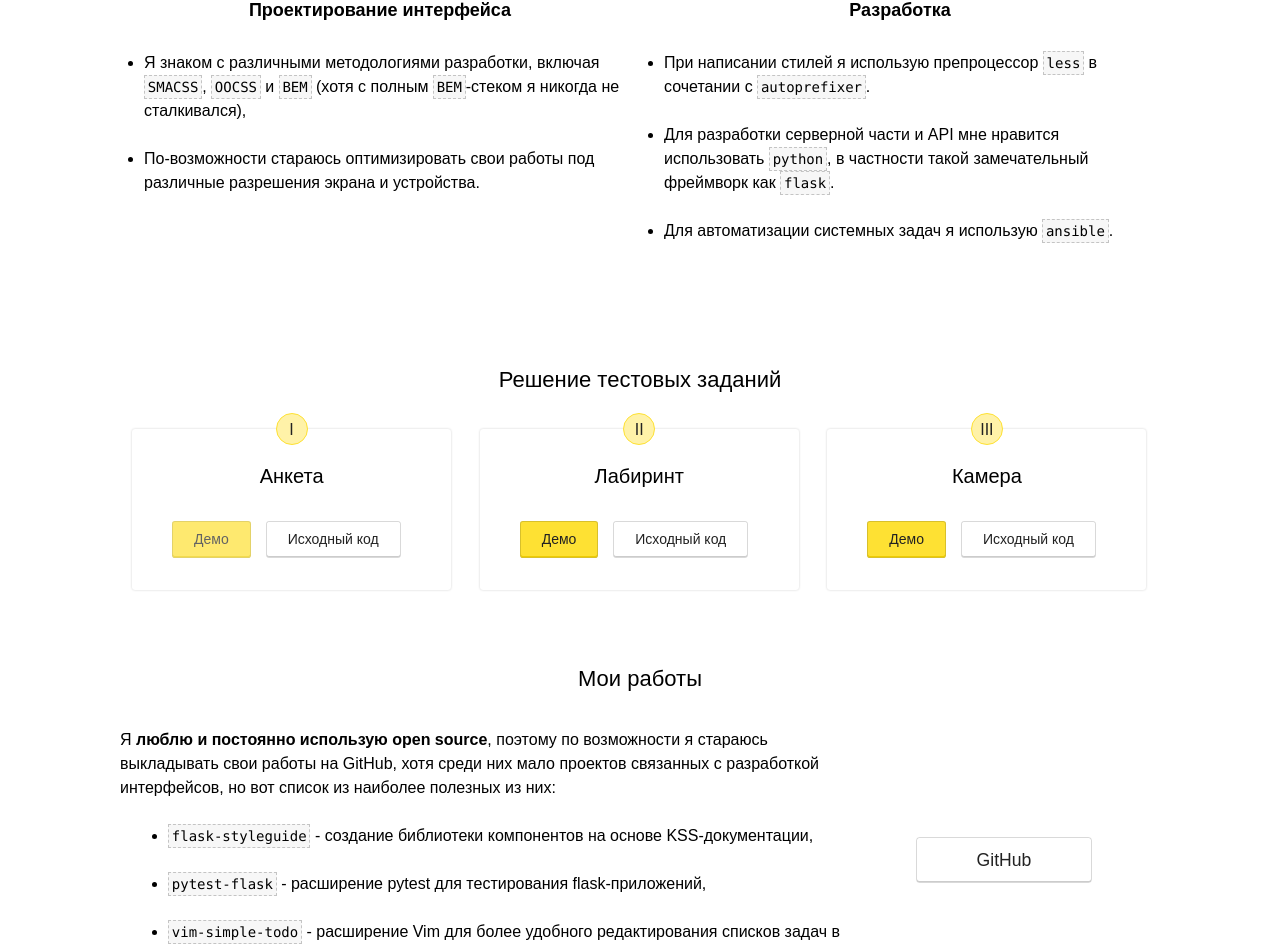
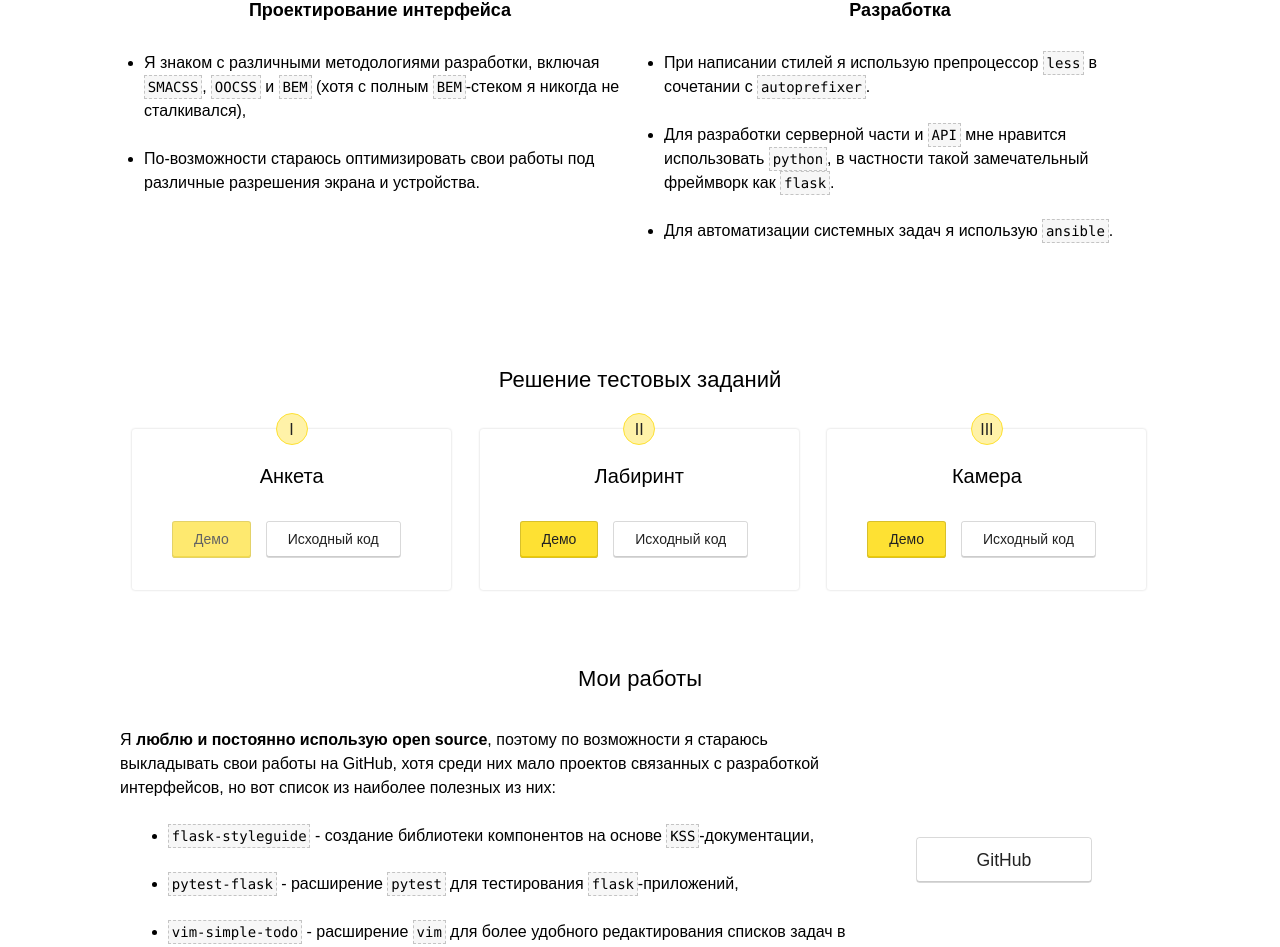
Before and after one commit to vitalk/yandex-shri-minsk-task-1, a website: page dev.html in a window 1280 px wide. Shown: the part 360-1307 px from the top of the page. Drawn offline with nearby package versions, Linux system fonts and the light colour scheme; files that its build step writes are made by us from their sources.

Commit message:
Use code tag to wrap names

```diff
--- a/dev.html
+++ b/dev.html
@@ -50,9 +50,9 @@
                   <li>При написании стилей я использую препроцессор
                       <code>less</code> в сочетании с <code>autoprefixer</code>.</li>
 
-                  <li>Для разработки серверной части и API мне нравится
-                      использовать <code>python</code>, в частности такой
-                      замечательный фреймворк как <code>flask</code>.</li>
+                  <li>Для разработки серверной части и <code>API</code> мне
+                      нравится использовать <code>python</code>, в частности
+                      такой замечательный фреймворк как <code>flask</code>.</li>
 
                   <li>Для автоматизации системных задач я использую
                       <code>ansible</code>.</li>
@@ -119,17 +119,20 @@
                      <ul class="work__list">
                        <li>
                          <a class="work__url" href="https://github.com/vitalk/flask-styleguide/">flask-styleguide</a>
-                         - создание библиотеки компонентов на основе KSS-документации,
+                         - создание библиотеки компонентов на основе
+                         <code>KSS</code>-документации,
                        </li>
 
                        <li>
                          <a class="work__url" href="https://github.com/vitalk/pytest-flask/">pytest-flask</a>
-                         - расширение pytest для тестирования flask-приложений,
+                         - расширение <code>pytest</code> для тестирования
+                         <code>flask</code>-приложений,
                        </li>
 
                        <li>
                          <a class="work__url" href="https://github.com/vitalk/vim-simple-todo/">vim-simple-todo</a>
-                         - расширение Vim для более удобного редактирования списков задач в GitHub.
+                         - расширение <code>vim</code> для более удобного
+                         редактирования списков задач в GitHub.
                        </li>
                      </ul>
                   </p>
```
